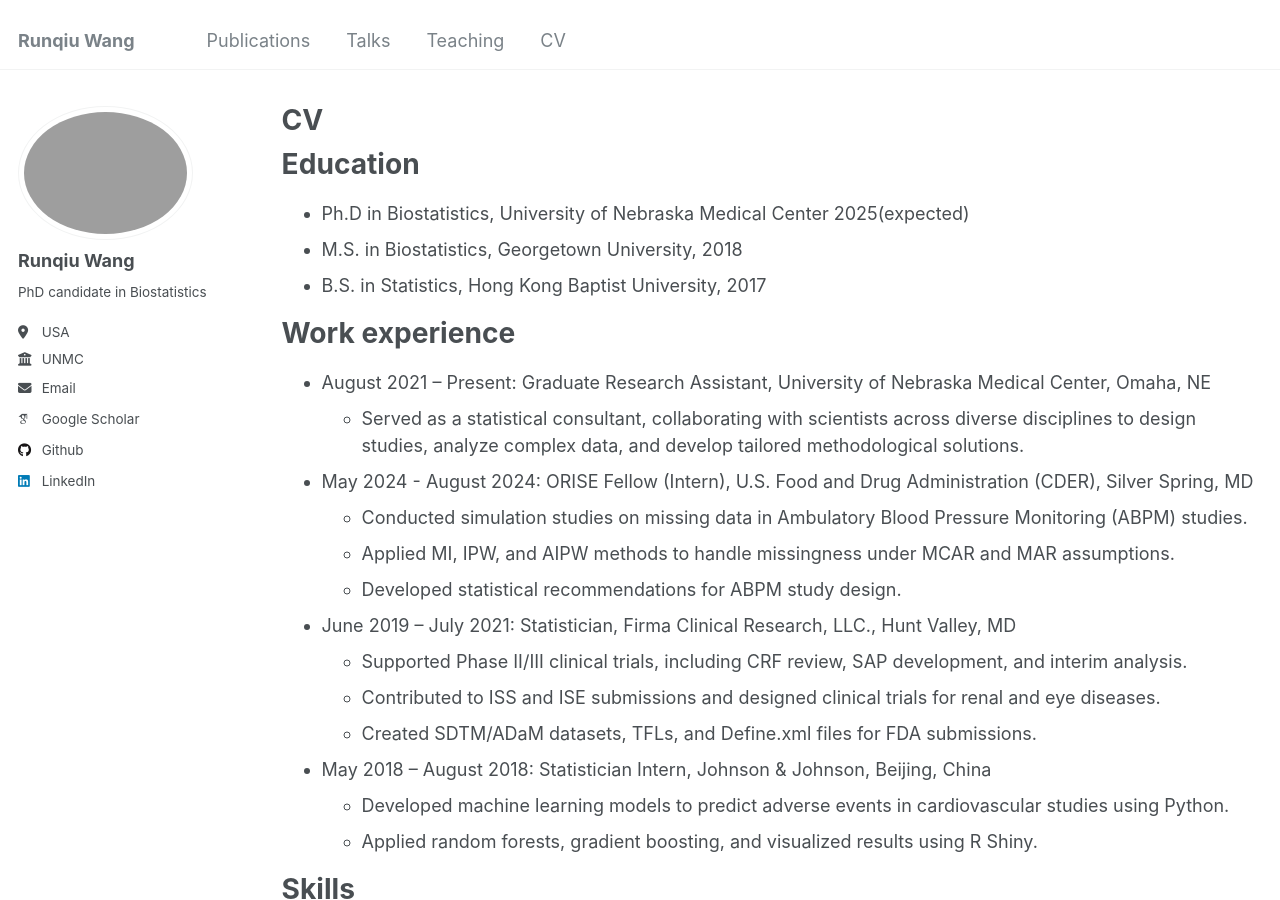
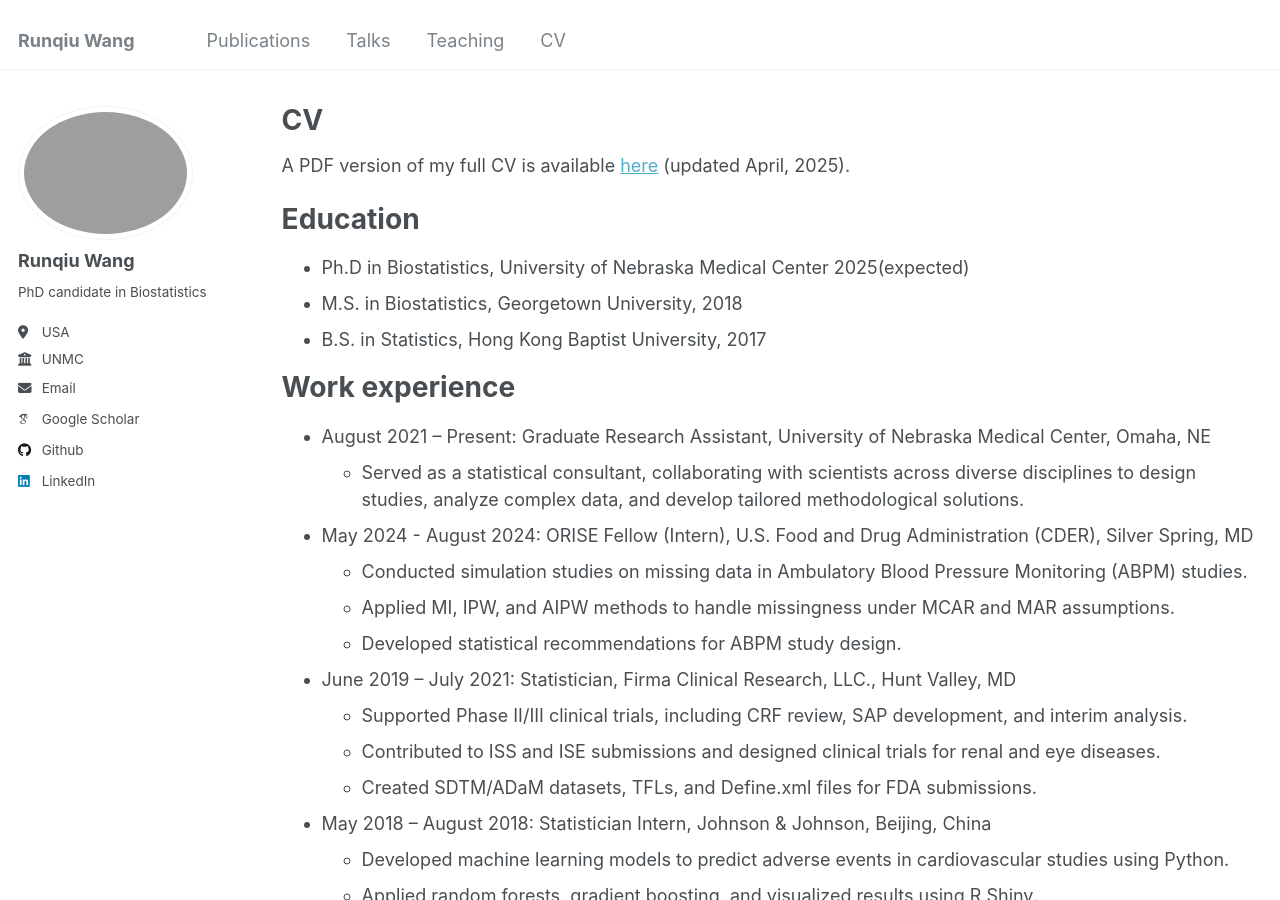
Before and after one commit to RunqiuWang22/runqiuwang22.github.io, a Jekyll site: the page built from _pages/cv.md, in a window 1280 px wide and 900 px high. Built offline with Jekyll 4.4.1, drawn with Linux system fonts in a browser that asks for light colours; some web fonts are replaced.

Commit message:
Update cv.md

```diff
--- a/_pages/cv.md
+++ b/_pages/cv.md
@@ -8,6 +8,7 @@ redirect_from:
 ---
 
 {% include base_path %}
+A PDF version of my full CV is available [here](/assets/files/Runqiu_Wang_CV (2).pdf) (updated April, 2025).
 
 Education
 ======
```
